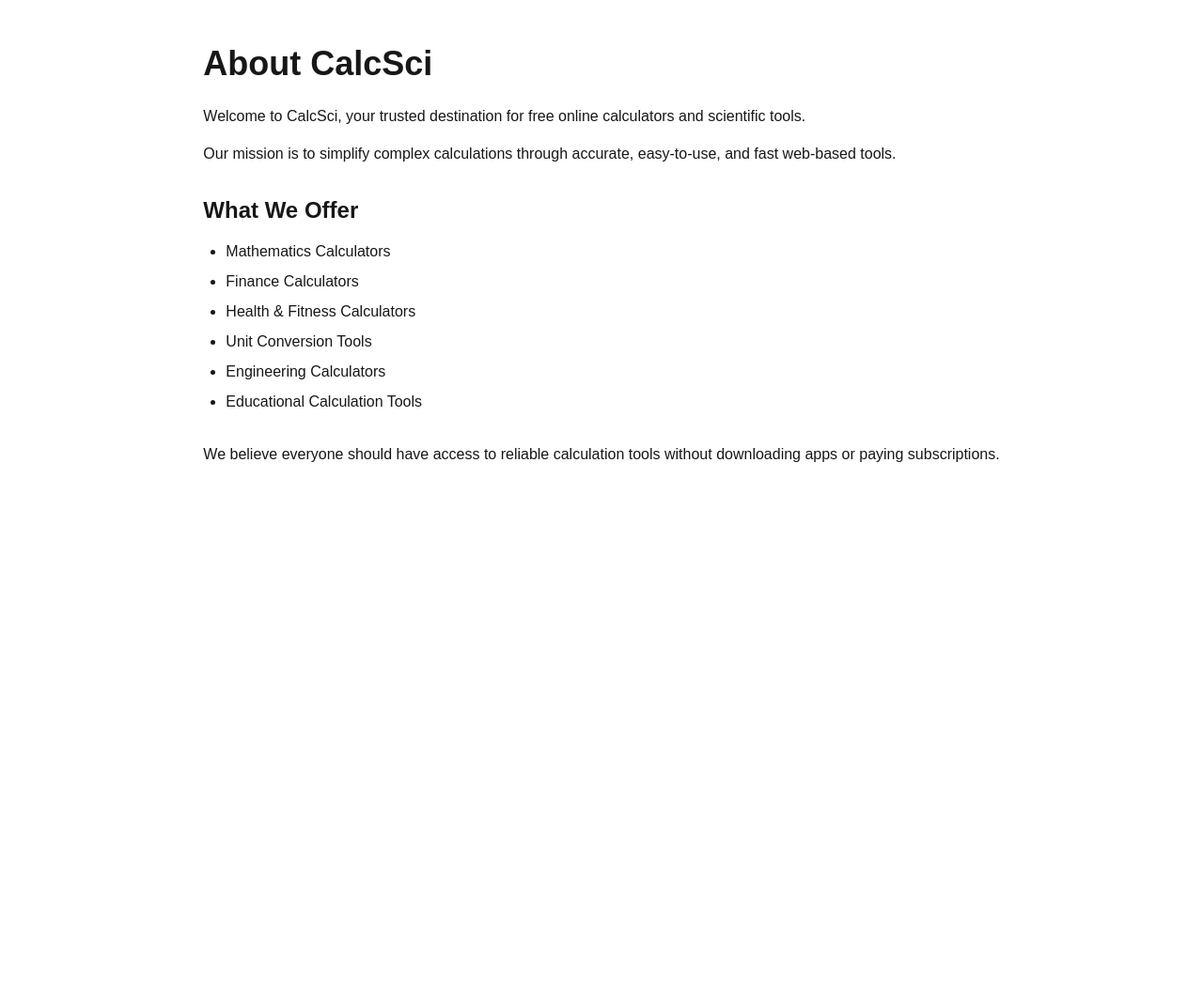
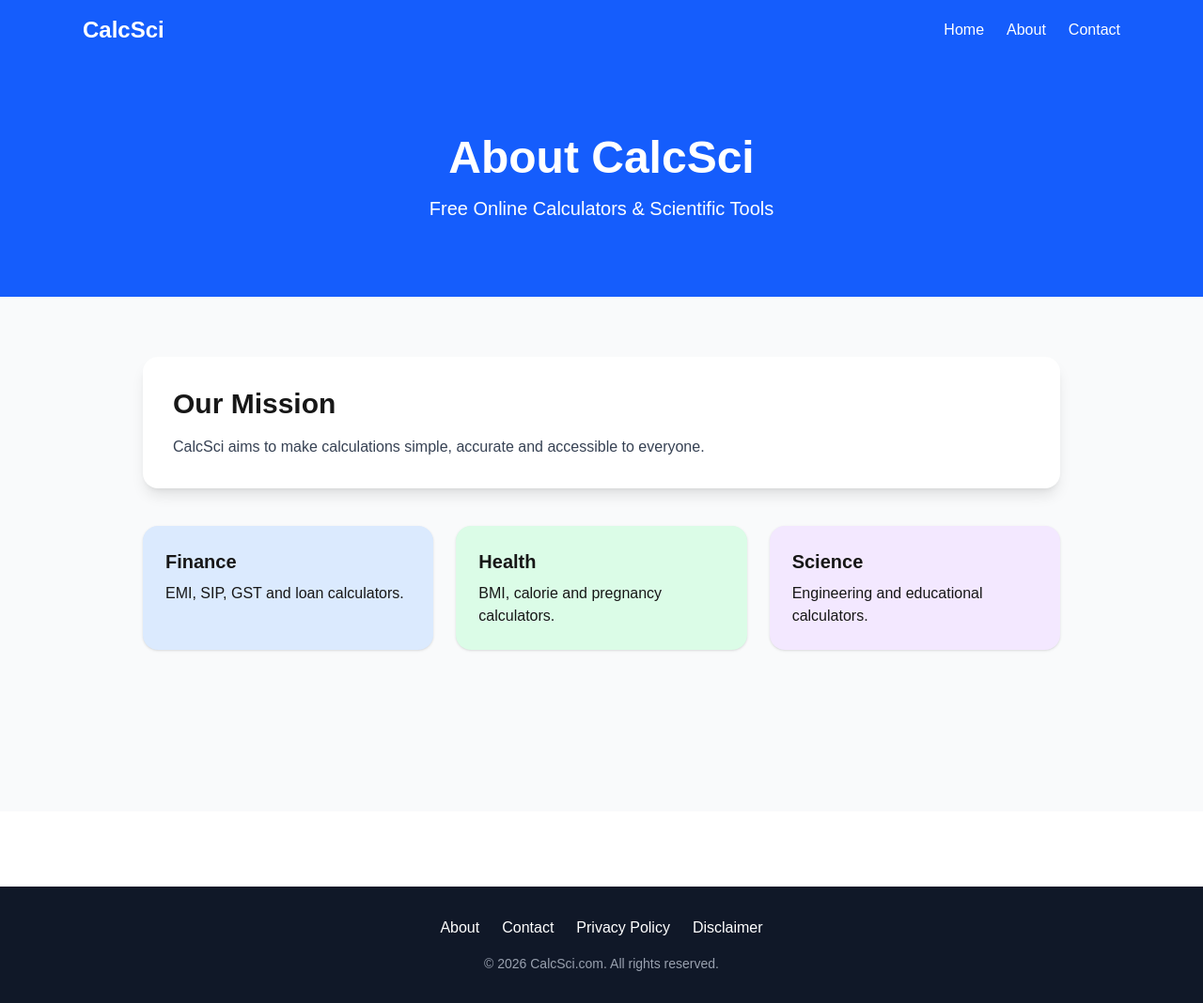
Before and after one commit to CalcSci/calcsci, a Next.js app: page /about in a window 1280 px wide. Shown: the whole page at 94% size. Before the commit the page ends 800 px from the top, so only its background shows below. Built offline with nearby package versions, Linux system fonts and the light colour scheme.

Commit message:
Added Disclaimer page

```diff
--- a/app/about/page.tsx
+++ b/app/about/page.tsx
@@ -1,35 +1,59 @@
+
 export default function AboutPage() {
   return (
-    <main className="max-w-4xl mx-auto px-6 py-12">
-      <h1 className="text-4xl font-bold mb-6">About CalcSci</h1>
+         <main className="bg-gray-50 min-h-screen">
 
-      <p className="mb-4">
-        Welcome to CalcSci, your trusted destination for free online
-        calculators and scientific tools.
-      </p>
+        <section className="bg-blue-600 text-white py-20 text-center">
+          <h1 className="text-5xl font-bold mb-4">
+            About CalcSci
+          </h1>
 
-      <p className="mb-4">
-        Our mission is to simplify complex calculations through accurate,
-        easy-to-use, and fast web-based tools.
-      </p>
+          <p className="text-xl">
+            Free Online Calculators & Scientific Tools
+          </p>
+        </section>
 
-      <h2 className="text-2xl font-semibold mt-8 mb-4">
-        What We Offer
-      </h2>
+        <section className="max-w-5xl mx-auto px-6 py-16">
 
-      <ul className="list-disc pl-6 space-y-2">
-        <li>Mathematics Calculators</li>
-        <li>Finance Calculators</li>
-        <li>Health & Fitness Calculators</li>
-        <li>Unit Conversion Tools</li>
-        <li>Engineering Calculators</li>
-        <li>Educational Calculation Tools</li>
-      </ul>
+          <div className="bg-white p-8 rounded-2xl shadow-lg mb-10">
+            <h2 className="text-3xl font-bold mb-4">
+              Our Mission
+            </h2>
 
-      <p className="mt-8">
-        We believe everyone should have access to reliable calculation tools
-        without downloading apps or paying subscriptions.
-      </p>
-    </main>
+            <p className="text-gray-700">
+              CalcSci aims to make calculations simple,
+              accurate and accessible to everyone.
+            </p>
+          </div>
+
+          <div className="grid md:grid-cols-3 gap-6">
+
+            <div className="bg-blue-100 p-6 rounded-2xl shadow">
+              <h3 className="text-xl font-bold mb-2">
+                Finance
+              </h3>
+              <p>EMI, SIP, GST and loan calculators.</p>
+            </div>
+
+            <div className="bg-green-100 p-6 rounded-2xl shadow">
+              <h3 className="text-xl font-bold mb-2">
+                Health
+              </h3>
+              <p>BMI, calorie and pregnancy calculators.</p>
+            </div>
+
+            <div className="bg-purple-100 p-6 rounded-2xl shadow">
+              <h3 className="text-xl font-bold mb-2">
+                Science
+              </h3>
+              <p>Engineering and educational calculators.</p>
+            </div>
+
+          </div>
+
+        </section>
+
+      </main>
+
   );
 }
--- /dev/null
+++ b/app/contact/page.tsx
@@ -0,0 +1,54 @@
+export default function ContactPage() {
+  return (
+    <main className="bg-gray-50 min-h-screen">
+
+      {/* Hero Section */}
+      <section className="bg-blue-600 text-white py-20 text-center">
+        <h1 className="text-5xl font-bold mb-4">
+          Contact Us
+        </h1>
+
+        <p className="text-xl">
+          We'd love to hear from you.
+        </p>
+      </section>
+
+      {/* Contact Card */}
+      <section className="max-w-4xl mx-auto px-6 py-16">
+
+        <div className="bg-white p-8 rounded-2xl shadow-lg text-center">
+
+          <h2 className="text-3xl font-bold mb-6">
+            Get in Touch
+          </h2>
+
+          <p className="text-gray-700 mb-4">
+            Thank you for visiting CalcSci.
+          </p>
+
+          <p className="text-gray-700 mb-4">
+            If you have any questions, suggestions, bug reports,
+            or calculator requests, feel free to contact us.
+          </p>
+
+          <div className="mt-8">
+            <p className="text-lg font-semibold">
+              📧 Email
+            </p>
+
+            <p className="text-blue-600 text-lg mt-2">
+              support@calcsci.com
+            </p>
+          </div>
+
+          <p className="text-gray-500 mt-8">
+            We usually respond within 24-48 hours.
+          </p>
+
+        </div>
+
+      </section>
+
+    </main>
+  );
+}
--- /dev/null
+++ b/app/disclaimer/page.tsx
@@ -0,0 +1,80 @@
+export default function DisclaimerPage() {
+  return (
+    <main className="bg-gray-50 min-h-screen">
+
+      {/* Hero Section */}
+      <section className="bg-blue-600 text-white py-20 text-center">
+        <h1 className="text-5xl font-bold mb-4">
+          Disclaimer
+        </h1>
+
+        <p className="text-xl">
+          Please read this disclaimer carefully before using CalcSci.
+        </p>
+      </section>
+
+      {/* Content */}
+      <section className="max-w-5xl mx-auto px-6 py-16">
+
+        <div className="bg-white p-8 rounded-2xl shadow-lg">
+
+          <h2 className="text-2xl font-bold mb-4">
+            General Information
+          </h2>
+
+          <p className="text-gray-700 mb-8">
+            The information and calculators provided on CalcSci are for
+            educational and informational purposes only.
+          </p>
+
+          <h2 className="text-2xl font-bold mb-4">
+            Accuracy of Calculations
+          </h2>
+
+          <p className="text-gray-700 mb-8">
+            While we strive to provide accurate calculations and
+            information, we do not guarantee that all results are
+            error-free, complete, or suitable for every situation.
+          </p>
+
+          <h2 className="text-2xl font-bold mb-4">
+            No Professional Advice
+          </h2>
+
+          <p className="text-gray-700 mb-8">
+            The calculators and content on this website should not be
+            considered financial, medical, legal, engineering, or other
+            professional advice. Users should verify important decisions
+            with qualified professionals.
+          </p>
+
+          <h2 className="text-2xl font-bold mb-4">
+            Limitation of Liability
+          </h2>
+
+          <p className="text-gray-700 mb-8">
+            CalcSci and its owners shall not be held responsible for any
+            losses, damages, or consequences arising from the use of this
+            website or reliance on its calculations.
+          </p>
+
+          <h2 className="text-2xl font-bold mb-4">
+            Contact Us
+          </h2>
+
+          <p className="text-gray-700">
+            If you have any questions regarding this Disclaimer,
+            please contact us at:
+            <br />
+            <span className="font-semibold text-blue-600">
+              contact@calcsci.com
+            </span>
+          </p>
+
+        </div>
+
+      </section>
+
+    </main>
+  );
+}
--- a/app/layout.tsx
+++ b/app/layout.tsx
@@ -1,20 +1,13 @@
 import type { Metadata } from "next";
-import { Geist, Geist_Mono } from "next/font/google";
 import "./globals.css";
 
-const geistSans = Geist({
-  variable: "--font-geist-sans",
-  subsets: ["latin"],
-});
-
-const geistMono = Geist_Mono({
-  variable: "--font-geist-mono",
-  subsets: ["latin"],
-});
+import Header from "@/components/Header";
+import Footer from "@/components/Footer";
 
 export const metadata: Metadata = {
-  title: "Create Next App",
-  description: "Generated by create next app",
+  title: "CalcSci - Free Online Calculators & Scientific Tools",
+  description:
+    "Free online calculators for finance, health, education, engineering and science.",
 };
 
 export default function RootLayout({
@@ -23,11 +16,16 @@ export default function RootLayout({
   children: React.ReactNode;
 }>) {
   return (
-    <html
-      lang="en"
-      className={`${geistSans.variable} ${geistMono.variable} h-full antialiased`}
-    >
-      <body className="min-h-full flex flex-col">{children}</body>
+    <html lang="en">
+      <body className="min-h-screen flex flex-col bg-gray-50">
+        <Header />
+
+        <main className="flex-1">
+          {children}
+        </main>
+
+        <Footer />
+      </body>
     </html>
   );
 }
--- /dev/null
+++ b/app/privacy-policy/page.tsx
@@ -0,0 +1,87 @@
+export default function PrivacyPolicyPage() {
+  return (
+    <main className="bg-gray-50 min-h-screen">
+
+      {/* Hero Section */}
+      <section className="bg-blue-600 text-white py-20 text-center">
+        <h1 className="text-5xl font-bold mb-4">
+          Privacy Policy
+        </h1>
+
+        <p className="text-xl">
+          Your privacy is important to us.
+        </p>
+      </section>
+
+      {/* Content */}
+      <section className="max-w-5xl mx-auto px-6 py-16">
+
+        <div className="bg-white p-8 rounded-2xl shadow-lg">
+
+          <h2 className="text-2xl font-bold mb-4">
+            Information We Collect
+          </h2>
+
+          <p className="text-gray-700 mb-8">
+            CalcSci may collect limited information such as email
+            addresses submitted through our contact page and anonymous
+            usage information through analytics tools.
+          </p>
+
+          <h2 className="text-2xl font-bold mb-4">
+            Cookies
+          </h2>
+
+          <p className="text-gray-700 mb-8">
+            We may use cookies to improve user experience, remember
+            preferences, and understand website traffic patterns.
+          </p>
+
+          <h2 className="text-2xl font-bold mb-4">
+            Google Analytics
+          </h2>
+
+          <p className="text-gray-700 mb-8">
+            We may use Google Analytics to understand how visitors use
+            our website and improve our services.
+          </p>
+
+          <h2 className="text-2xl font-bold mb-4">
+            Advertising
+          </h2>
+
+          <p className="text-gray-700 mb-8">
+            In the future, CalcSci may use advertising services such as
+            Google AdSense. Third-party vendors may use cookies to serve
+            ads based on users' visits to this website and other websites.
+          </p>
+
+          <h2 className="text-2xl font-bold mb-4">
+            Third-Party Links
+          </h2>
+
+          <p className="text-gray-700 mb-8">
+            Our website may contain links to external websites. We are
+            not responsible for the privacy practices of those websites.
+          </p>
+
+          <h2 className="text-2xl font-bold mb-4">
+            Contact Us
+          </h2>
+
+          <p className="text-gray-700">
+            If you have any questions regarding this Privacy Policy,
+            please contact us at:
+            <br />
+            <span className="font-semibold text-blue-600">
+              contact@calcsci.com
+            </span>
+          </p>
+
+        </div>
+
+      </section>
+
+    </main>
+  );
+}
--- /dev/null
+++ b/components/Footer.tsx
@@ -0,0 +1,45 @@
+import Link from "next/link";
+
+export default function Footer() {
+  return (
+    <footer className="bg-gray-900 text-white mt-20">
+      <div className="max-w-6xl mx-auto px-6 py-8 text-center">
+
+        <div className="flex flex-wrap justify-center gap-6 mb-4">
+          <Link
+            href="/about"
+            className="hover:text-yellow-300 transition"
+          >
+            About
+          </Link>
+
+          <Link
+            href="/contact"
+            className="hover:text-yellow-300 transition"
+          >
+            Contact
+          </Link>
+
+          <Link
+            href="/privacy-policy"
+            className="hover:text-yellow-300 transition"
+          >
+            Privacy Policy
+          </Link>
+
+          <Link
+            href="/disclaimer"
+            className="hover:text-yellow-300 transition"
+          >
+            Disclaimer
+          </Link>
+        </div>
+
+        <p className="text-gray-400 text-sm">
+          © 2026 CalcSci.com. All rights reserved.
+        </p>
+
+      </div>
+    </footer>
+  );
+}
--- /dev/null
+++ b/components/Header.tsx
@@ -0,0 +1,27 @@
+import Link from "next/link";
+
+export default function Header() {
+  return (
+    <header className="bg-blue-600 text-white shadow-md">
+      <div className="max-w-6xl mx-auto px-6 py-4 flex justify-between items-center">
+        <Link href="/" className="text-2xl font-bold">
+          CalcSci
+        </Link>
+
+        <nav className="flex gap-6">
+          <Link href="/" className="hover:text-yellow-300">
+            Home
+          </Link>
+
+          <Link href="/about" className="hover:text-yellow-300">
+            About
+          </Link>
+
+          <Link href="/contact" className="hover:text-yellow-300">
+            Contact
+          </Link>
+        </nav>
+      </div>
+    </header>
+  );
+}
```
